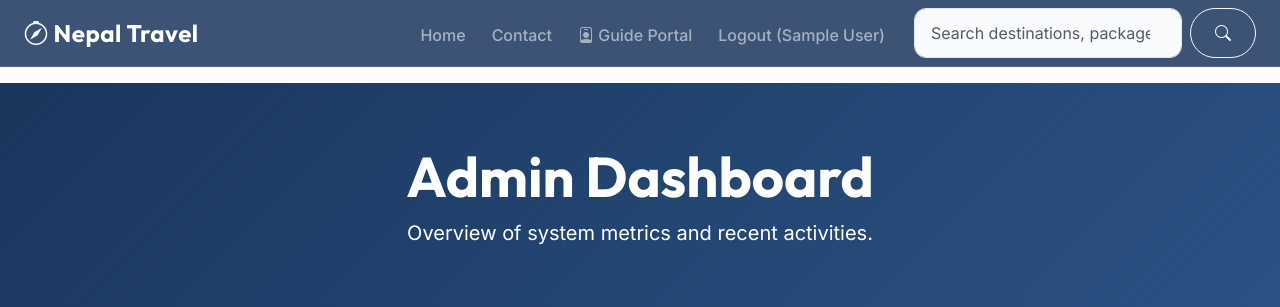
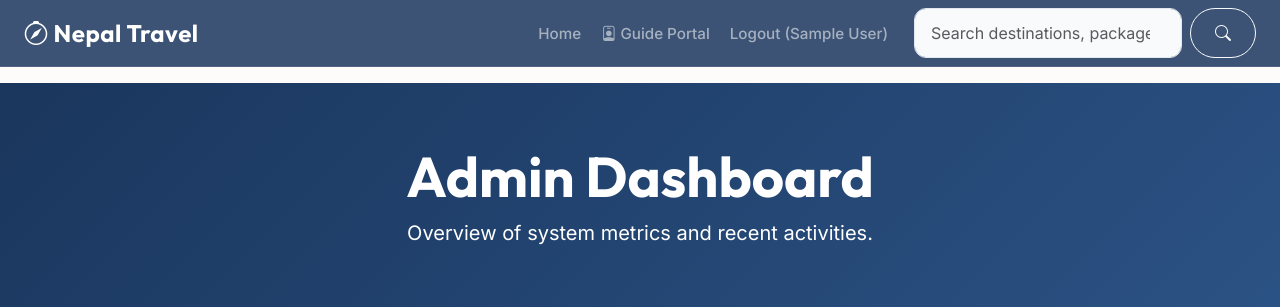
Before and after one commit to Anupkhanal03/Travel-and-Tourism-System, a Flask app: page /admin in a window 1280 px wide. Shown: the top 307 px of the page. Run offline with Flask 3, Linux system fonts and the light colour scheme; the visitor is signed in with stand-in values (Sample User, id 1); data that the repository does not hold is empty.

Commit message:
Update navbar visibility rules and adjust styling

```diff
--- a/static/css/style.css
+++ b/static/css/style.css
@@ -156,7 +156,13 @@ html {
     font-weight: 500;
     position: relative;
     padding-bottom: 5px;
-    margin: 0 5px;
+    margin: 0 2px;
+    font-size: 0.95rem;
+}
+
+.navbar-nav .nav-item .btn {
+    font-size: 0.95rem;
+    padding: 0.4rem 1.2rem;
 }
 .nav-link::after {
     content: '';
--- a/templates/base.html
+++ b/templates/base.html
@@ -31,14 +31,16 @@
                 <span class="navbar-toggler-icon"></span>
             </button>
             <div class="collapse navbar-collapse" id="navMenu">
-                <ul class="navbar-nav ms-auto mb-2 mb-xl-0 me-3">
+                <ul class="navbar-nav ms-auto mb-2 mb-xl-0 me-3 align-items-xl-center">
                     <li class="nav-item"><a class="nav-link {% if request.endpoint == 'home' %}active text-white fw-bold{% endif %}" href="{{ url_for('home') }}">Home</a></li>
                     {% if not session.get('guide_id') %}
                     <li class="nav-item"><a class="nav-link {% if request.endpoint in ['destinations', 'destination_details'] %}active text-white fw-bold{% endif %}" href="{{ url_for('destinations') }}">Destinations</a></li>
                     <li class="nav-item"><a class="nav-link {% if request.endpoint in ['packages', 'book_package'] %}active text-white fw-bold{% endif %}" href="{{ url_for('packages') }}">Packages</a></li>
                     <li class="nav-item"><a class="nav-link text-warning fw-bold {% if request.endpoint == 'custom_trip' %}active text-white{% endif %}" href="{{ url_for('custom_trip') }}"><i class="bi bi-magic"></i> AI Trip</a></li>
                     {% endif %}
+                    {% if session.get('role') != 'admin' %}
                     <li class="nav-item"><a class="nav-link {% if request.endpoint == 'contact' %}active text-white fw-bold{% endif %}" href="{{ url_for('contact') }}">Contact</a></li>
+                    {% endif %}
 
                     {% if session.get('guide_id') %}
                         <li class="nav-item"><a class="nav-link {% if request.endpoint == 'guide_dashboard' %}active text-white fw-bold{% endif %}" href="{{ url_for('guide_dashboard') }}"><i class="bi bi-person-badge"></i> Guide Portal</a></li>
@@ -47,8 +49,8 @@
                         <li class="nav-item"><a class="nav-link {% if request.endpoint == 'my_bookings' %}active text-white fw-bold{% endif %}" href="{{ url_for('my_bookings') }}">My Bookings</a></li>
                         <li class="nav-item"><a class="nav-link {% if request.endpoint == 'user_recommendations' %}active text-white fw-bold{% endif %}" href="{{ url_for('user_recommendations') }}">My Insights</a></li>
                         {% if session.get('role') == 'admin' %}
-                            <li class="nav-item dropdown">
-                                <a class="nav-link dropdown-toggle btn btn-warning text-dark fw-bold px-3 mx-1 rounded-pill" href="#" id="adminDropdown" role="button" data-bs-toggle="dropdown" aria-expanded="false">
+                            <li class="nav-item dropdown ms-xl-2">
+                                <a class="btn btn-warning dropdown-toggle text-dark fw-bold px-3 rounded-pill shadow-sm" href="#" id="adminDropdown" role="button" data-bs-toggle="dropdown" aria-expanded="false">
                                     <i class="bi bi-shield-lock-fill"></i> Admin Panel
                                 </a>
                                 <ul class="dropdown-menu dropdown-menu-dark" aria-labelledby="adminDropdown">
@@ -61,8 +63,8 @@
                     {% else %}
                         <li class="nav-item"><a class="nav-link {% if request.endpoint == 'login' %}active text-white fw-bold{% endif %}" href="{{ url_for('login') }}">Login</a></li>
                         <li class="nav-item"><a class="nav-link {% if request.endpoint == 'register' %}active text-white fw-bold{% endif %}" href="{{ url_for('register') }}">Register</a></li>
-                        <li class="nav-item dropdown">
-                            <a class="nav-link dropdown-toggle btn btn-info text-dark fw-bold px-3 mx-1 rounded-pill" href="#" id="guideDropdown" role="button" data-bs-toggle="dropdown" aria-expanded="false">
+                        <li class="nav-item dropdown ms-xl-2">
+                            <a class="btn btn-info dropdown-toggle text-dark fw-bold px-3 rounded-pill shadow-sm" href="#" id="guideDropdown" role="button" data-bs-toggle="dropdown" aria-expanded="false">
                                 <i class="bi bi-person-badge"></i> For Guides
                             </a>
                             <ul class="dropdown-menu dropdown-menu-dark" aria-labelledby="guideDropdown">
```
